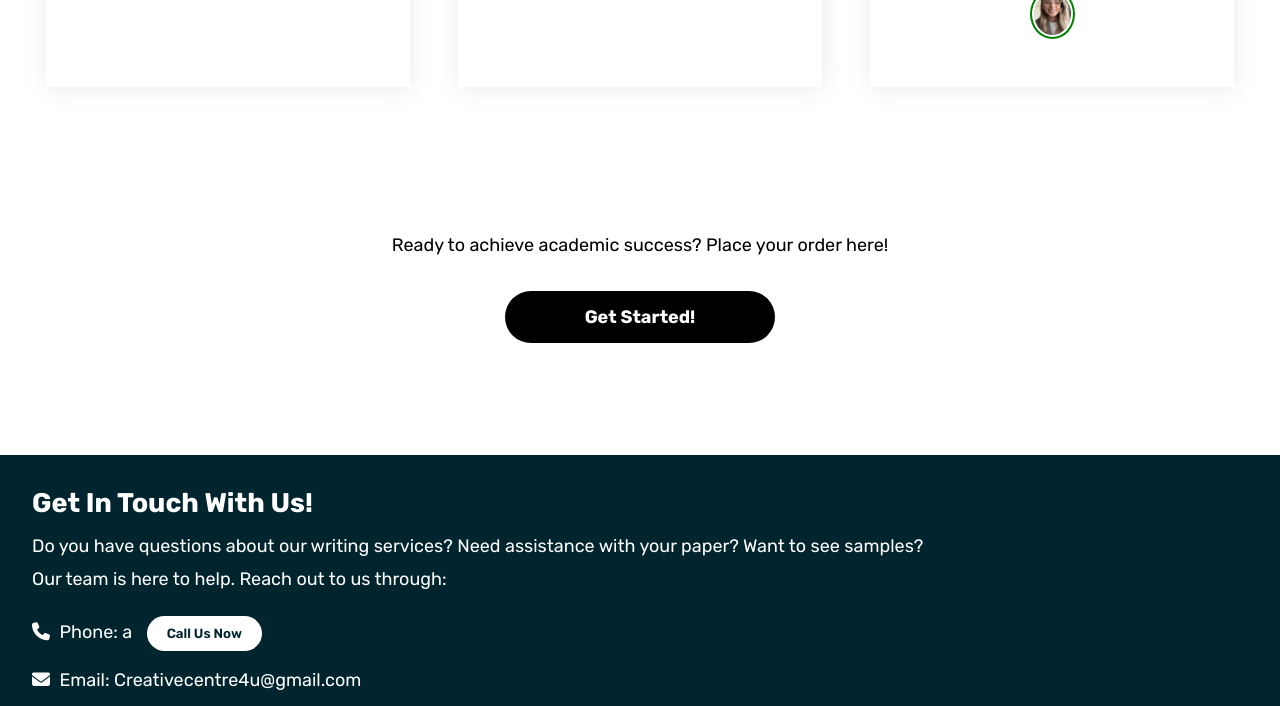
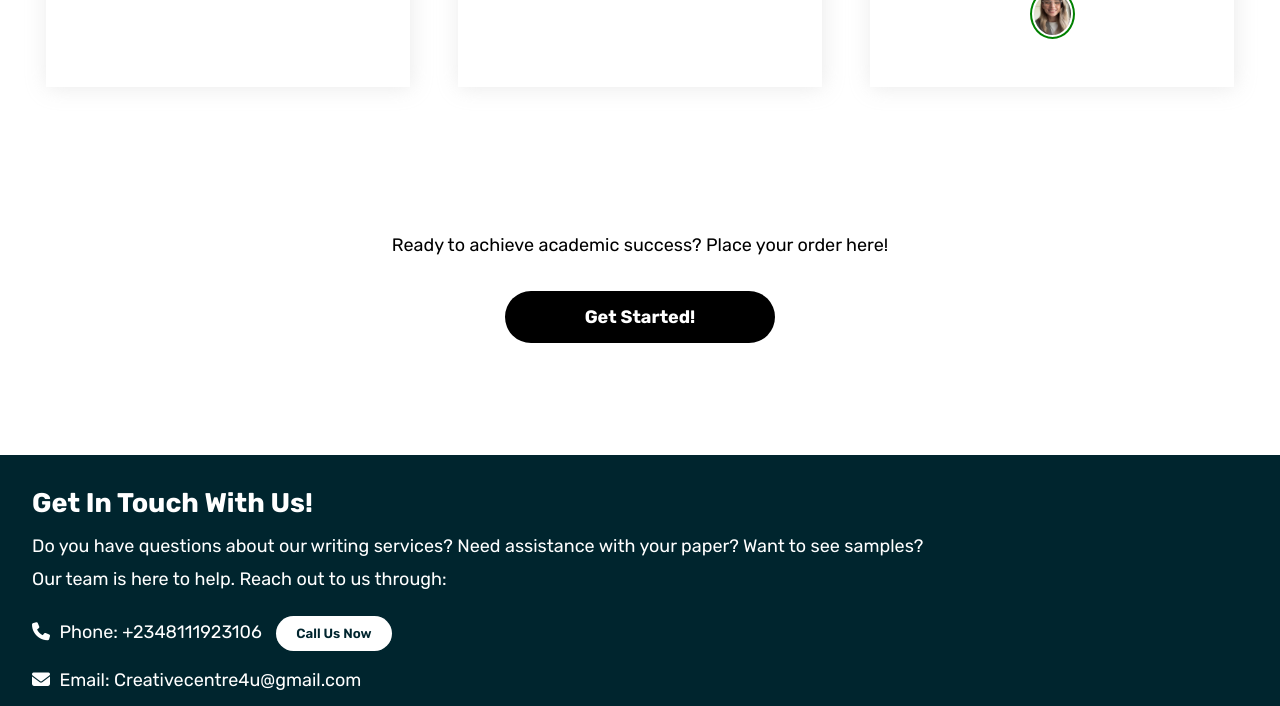
Before and after one commit to GiDDeRo/CreativeCentre, a plain HTML site: page index.html in a window 1280 px wide. Shown: the part 2284-2990 px from the top of the page. Drawn offline with Linux system fonts and the light colour scheme.

Commit message:
commit 08

```diff
--- a/index.html
+++ b/index.html
@@ -114,7 +114,7 @@
             <h2 class=".subheading-1">Get In Touch With Us!</h2>
             <p>Do you have questions about our writing services? Need assistance with your paper? Want to see samples? <br /> Our team is here to help. Reach out to us through:</p>
             <div id="contacts">
-                <p> <i class="fas fa-phone contact-icon"></i> Phone: a <button class="c-btn call"> Call Us Now</button></p>
+                <p> <i class="fas fa-phone contact-icon"></i> Phone: +2348111923106 <button class="c-btn call"> Call Us Now</button></p>
                 <p> <i class="fa-solid fa-envelope contact-icon"></i> Email: Creativecentre4u@gmail.com </p>
                 <p><i class="fab fa-whatsapp contact-icon"></i> Whatsapp: 08111923106, 08138085739 <button class="c-btn chatBtn"> Chat Us Now</button></p>
             </div>
```
